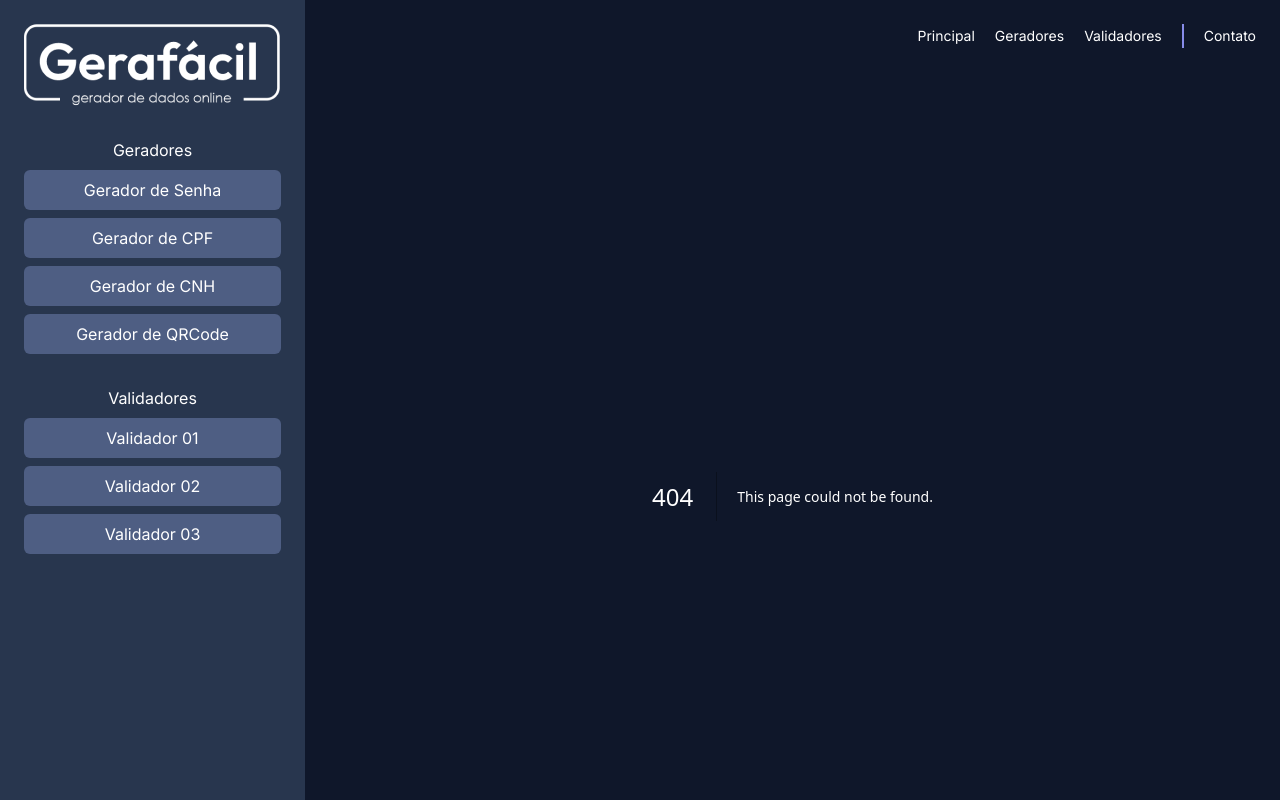
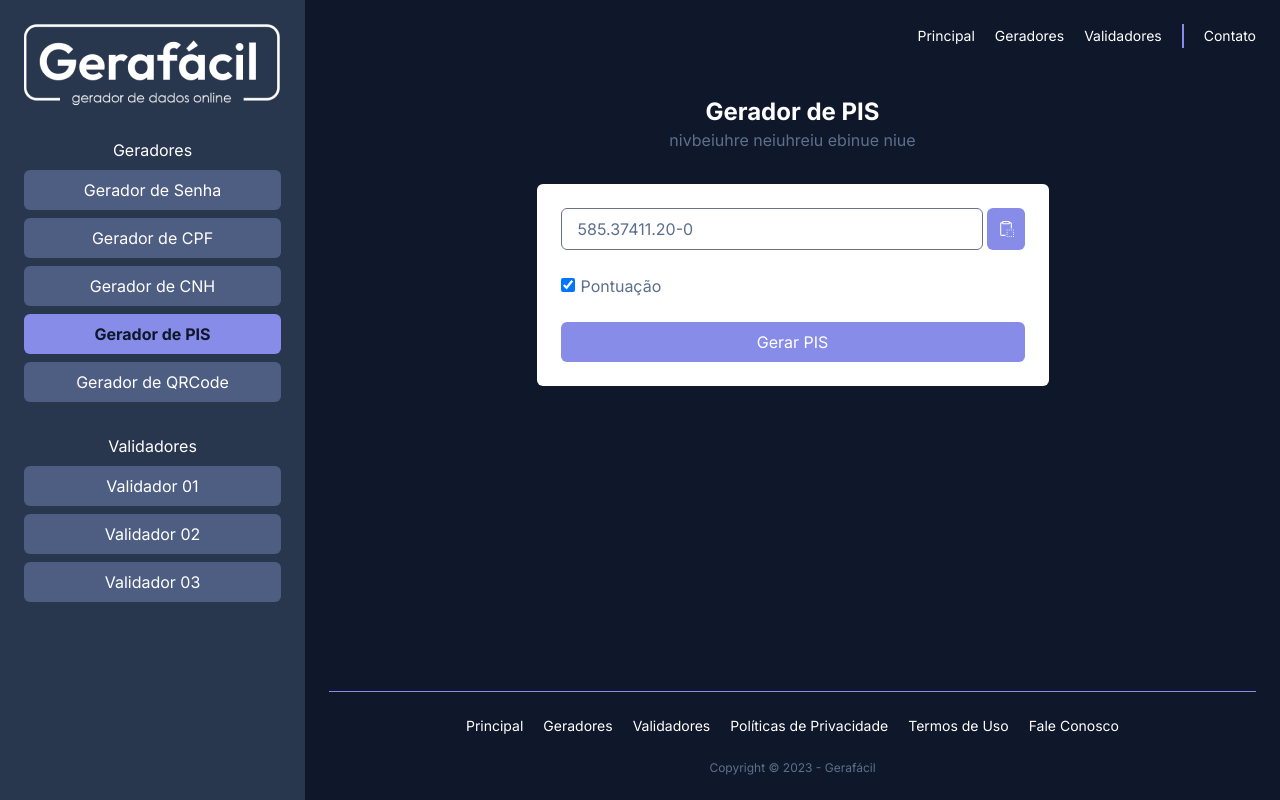
Before and after one commit to awa-minds/gera-facil, a Next.js app: page /geradores/gerador-pis in a window 1280 px wide. Before the commit this address had no page. Built offline with nearby package versions, Linux system fonts and the light colour scheme.

Commit message:
feat: inclusão do gerador de PIS
inclusão do gerador de PIS

```diff
--- /dev/null
+++ b/src/app/geradores/gerador-pis/PISGenerator.tsx
@@ -0,0 +1,128 @@
+'use client'
+
+import { useEffect, useState } from 'react'
+import { RxClipboardCopy } from 'react-icons/rx'
+
+// eslint-disable-next-line no-undef
+export const PISGenerator = (): JSX.Element => {
+  const [pis, setPis] = useState<string>('')
+  const [mask, setMask] = useState<boolean>(true)
+
+  // eslint-disable-next-line react-hooks/exhaustive-deps
+  const generatePis = (): string => {
+    let pisBase = ''
+
+    // Gerando os 9 dígitos iniciais do PIS
+    for (let i = 0; i < 10; i++) {
+      pisBase += Math.floor(Math.random() * 10).toString()
+    }
+
+    // Calculando o dígito verificador do PIS
+    const pisDigitoVerificador = calcularDigitoVerificador(pisBase)
+
+    // Compondo o número completo do PIS
+    const pisCompleto = pisBase + pisDigitoVerificador
+
+    return pisCompleto
+  }
+
+  // eslint-disable-next-line react-hooks/exhaustive-deps
+  const formatPIS = (value: string): string => {
+    if (!mask) {
+      value = value.replace(/\D/g, '')
+    } else {
+      value = value
+        .substring(0, 3)
+        .concat(
+          '.',
+          value.substring(3, 8),
+          '.',
+          value.substring(8, 10),
+          '-',
+          value.substring(10, 11),
+        )
+    }
+    return value
+  }
+
+  const calcularDigitoVerificador = (base: string): string => {
+    let soma = 0
+    let peso = 2
+    let digitoVerificador = ''
+
+    // Calculando a soma dos produtos dos dígitos pela sequência de pesos
+    for (let i = base.length - 1; i >= 0; i--) {
+      soma += parseInt(base.charAt(i)) * peso
+      peso++
+      if (peso > 9) {
+        peso = 2
+      }
+    }
+
+    // Calculando o dígito verificador utilizando o algoritmo do módulo 11
+    const resto = soma % 11
+    if (resto === 0 || resto === 1) {
+      digitoVerificador = '0'
+    } else {
+      digitoVerificador = (11 - resto).toString()
+    }
+
+    return digitoVerificador
+  }
+
+  const handleCopyToClipboard = (): void => {
+    navigator.clipboard.writeText(pis)
+  }
+
+  useEffect(() => {
+    if (pis === '') {
+      const generatedPis = generatePis()
+      setPis(formatPIS(generatedPis))
+    }
+  }, [formatPIS, generatePis, pis]) // Executar apenas no carregamento inicial
+
+  return (
+    <div>
+      <div className="m-auto flex min-w-[380px] max-w-lg flex-col gap-6 rounded-md bg-white p-6">
+        <div className="flex flex-col gap-3">
+          <div className="flex items-center justify-between gap-1">
+            <input
+              value={pis}
+              className="w-full rounded-md border border-gray-500 px-4 py-2"
+              onChange={(e) => setPis(e.target.value)}
+            />
+
+            <div
+              className="flex h-[42px] w-[42px] cursor-pointer items-center justify-center rounded-md bg-awa-100"
+              onClick={handleCopyToClipboard}
+              title="Copiar pis"
+            >
+              <RxClipboardCopy color="white" />
+            </div>
+          </div>
+        </div>
+
+        <div className="text flex flex-col gap-3">
+          <div className="grid grid-cols-2">
+            <label className="flex cursor-pointer items-baseline space-x-1.5">
+              <input
+                type="checkbox"
+                className="form-checkbox h-3.5 w-3.5"
+                checked={mask}
+                onChange={() => setMask(!mask)}
+              />
+              <span>Pontuação</span>
+            </label>
+          </div>
+        </div>
+
+        <button
+          className="rounded-md bg-awa-100 px-6 py-2 text-white transition-colors hover:bg-awa-300"
+          onClick={() => setPis(formatPIS(generatePis()))}
+        >
+          Gerar PIS
+        </button>
+      </div>
+    </div>
+  )
+}
--- /dev/null
+++ b/src/app/geradores/gerador-pis/page.tsx
@@ -0,0 +1,19 @@
+import { PISGenerator } from './PISGenerator'
+
+export const metadata = {
+  title: 'Gerador de PIS | Gera Fácil',
+  description: '',
+}
+
+export default function GeradorDePISPage() {
+  return (
+    <div className="page">
+      <h1>Gerador de PIS</h1>
+      <h2>nivbeiuhre neiuhreiu ebinue niue</h2>
+
+      <div className="page-content">
+        <PISGenerator />
+      </div>
+    </div>
+  )
+}
--- a/src/components/Sidebar/index.tsx
+++ b/src/components/Sidebar/index.tsx
@@ -18,6 +18,7 @@ const Sidebar = () => {
         </DynamicLink>
         <DynamicLink href="/geradores/gerador-cpf">Gerador de CPF</DynamicLink>
         <DynamicLink href="/geradores/gerador-cnh">Gerador de CNH</DynamicLink>
+        <DynamicLink href="/geradores/gerador-pis">Gerador de PIS</DynamicLink>
         <DynamicLink href="/geradores/gerador-qrcode">
           Gerador de QRCode
         </DynamicLink>
```
